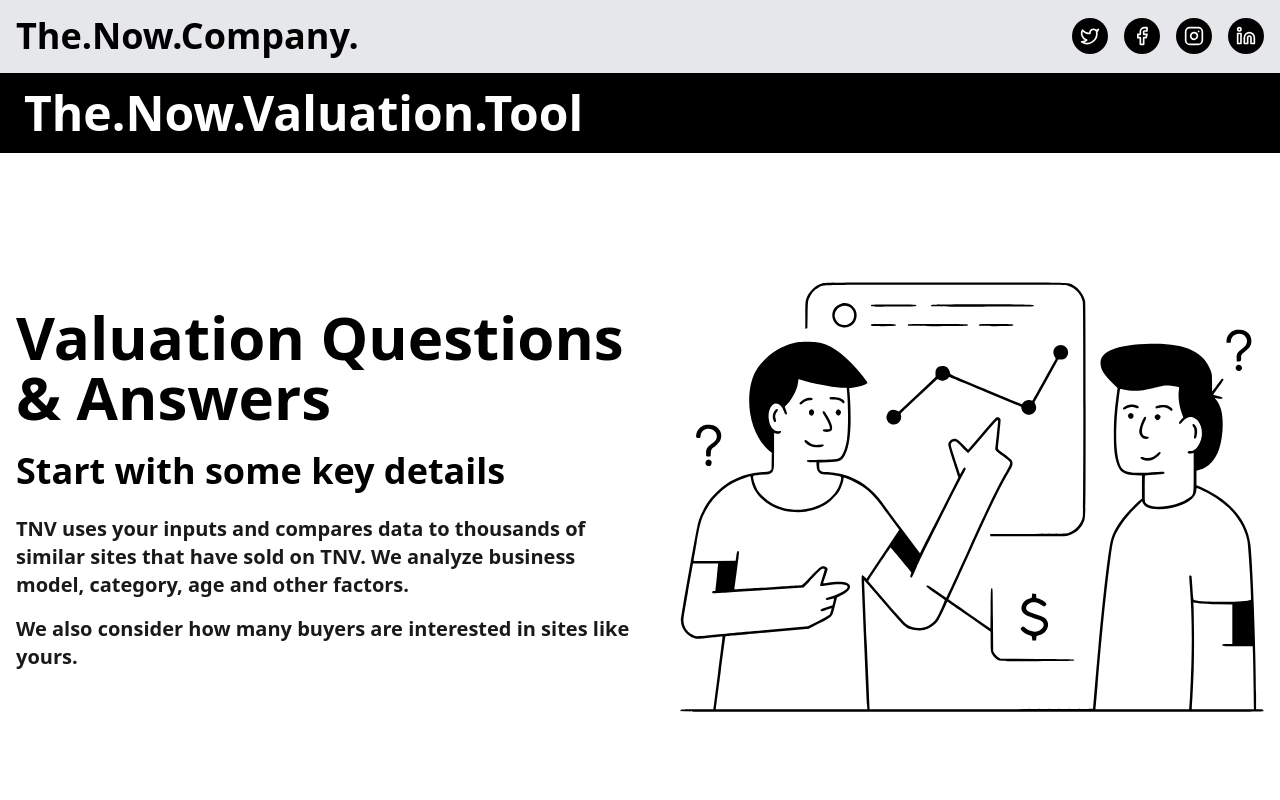
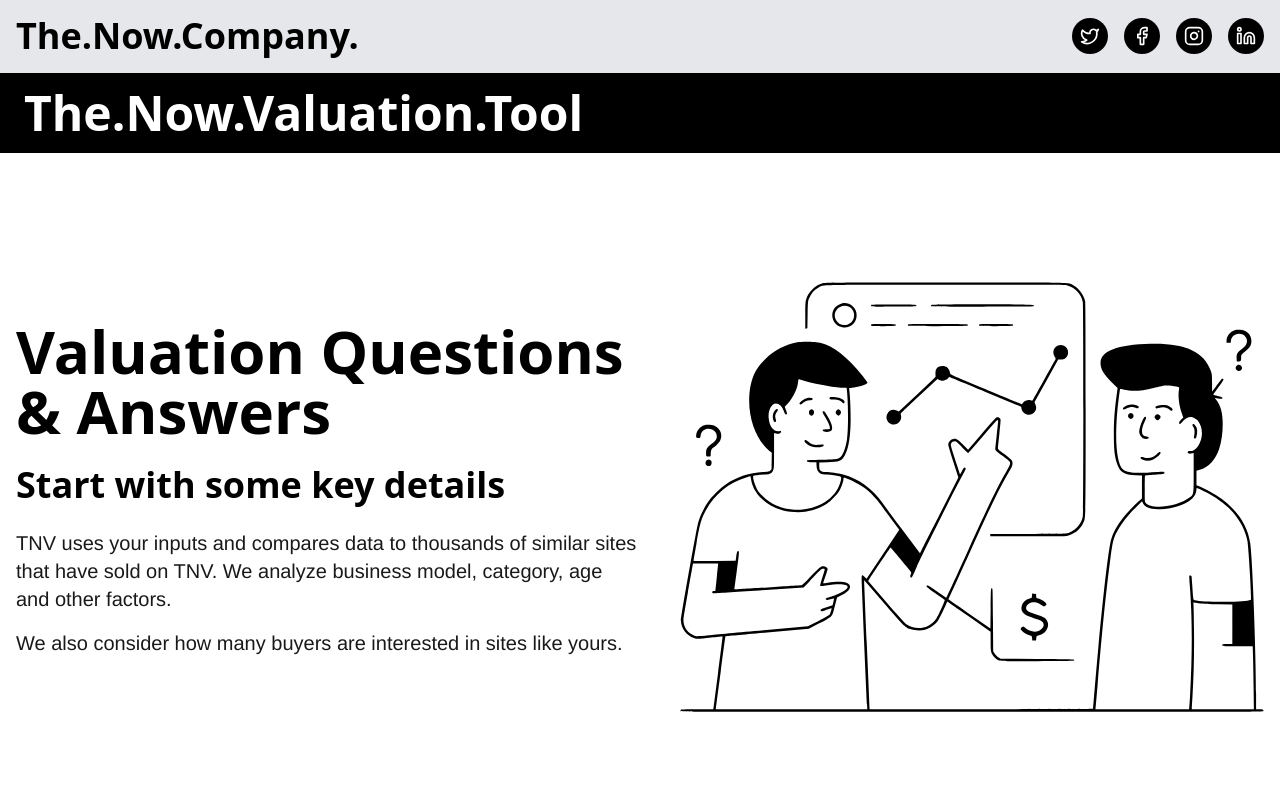
Before and after one commit to remote-cto/now-tnv, a Next.js app: page /valuation in a window 1280 px wide. Shown: the top 800 px of the page. Built offline with nearby package versions, Linux system fonts and the light colour scheme.

Commit message:
font added

```diff
--- a/app/components/ValuationQuestionAnswer.tsx
+++ b/app/components/ValuationQuestionAnswer.tsx
@@ -22,13 +22,13 @@
               Start with some key details
             </h2>
 
-            <div className="transform transition-all duration-500 hover:scale-105">
-              <p className="text-lg text-black/90 sm:text-xl mb-4 font-semibold ">
+            <div>
+              <p className="text-lg text-black/90 sm:text-xl mb-4 font-['Helvetica'] ">
                 TNV uses your inputs and compares data to thousands of similar
                 sites that have sold on TNV. We analyze business model,
                 category, age and other factors.
               </p>
-              <p className="text-lg text-black/90 sm:text-xl mb-4 font-semibold ">
+              <p className="text-lg text-black/90 sm:text-xl mb-4 font-['Helvetica'] ">
                 We also consider how many buyers are interested in sites like
                 yours.
               </p>
--- a/app/components/ValuationTool.tsx
+++ b/app/components/ValuationTool.tsx
@@ -21,13 +21,13 @@
               </span>
             </h2>
 
-            <div className="transform transition-all duration-500 hover:scale-105">
-              <p className="text-lg text-white/90 sm:text-xl mb-4">
+            <div>
+              <p className="text-lg text-white/90 sm:text-xl mb-4 font-['Helvetica']">
                 Flippa uses your inputs and compares data to thousands of
                 similar sites that have sold on Flippa. We analyze business
                 model, category, age, and other factors.
               </p>
-              <p className="text-lg text-white/90 sm:text-xl mb-4">
+              <p className="text-lg text-white/90 sm:text-xl mb-4 font-['Helvetica']">
                 We also consider how many buyers are interested in sites like
                 yours.
               </p>
```
